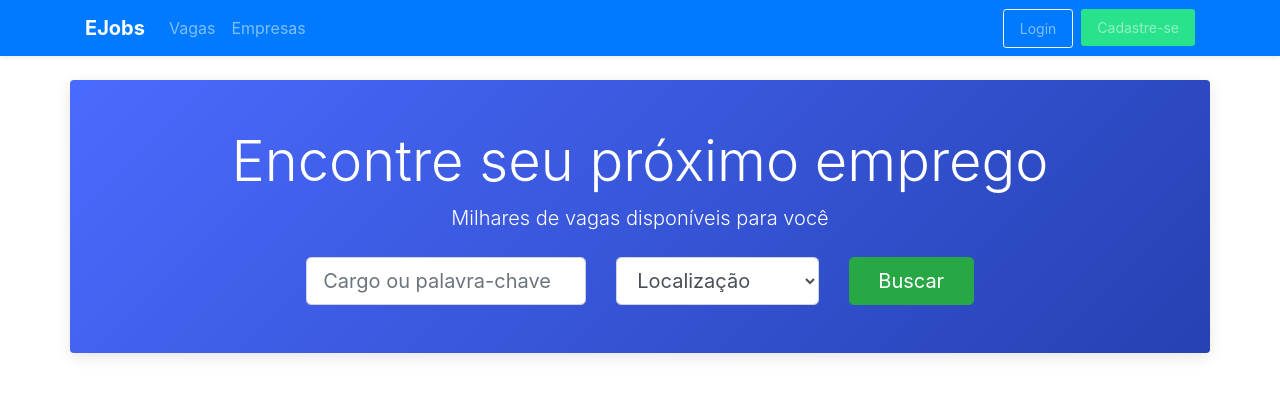
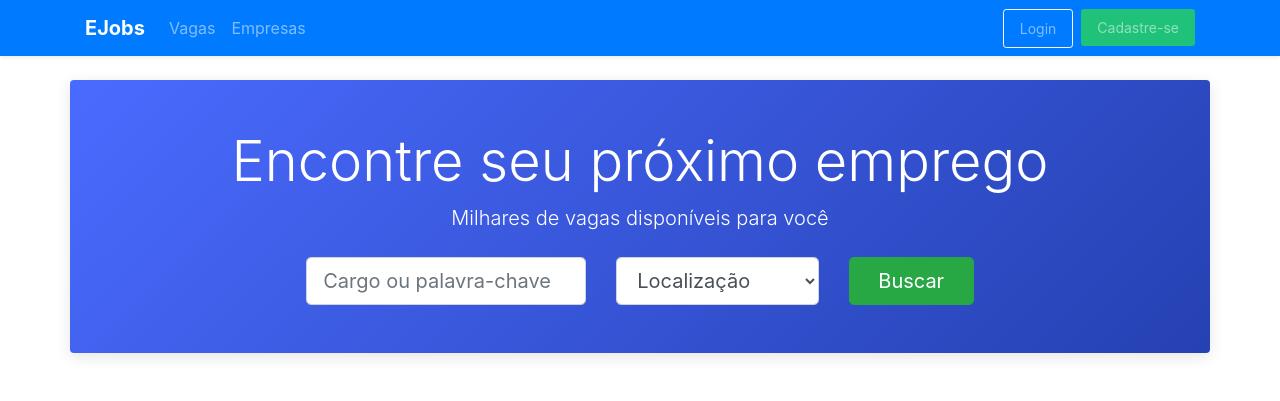
Before and after one commit to Projeto-Integrador-E-Jobs/E-Jobs, a PHP site: page /app/view/home/home.php in a window 1280 px wide. Shown: the top 401 px of the page. Run offline with PHP 8.4, Linux system fonts and the light colour scheme; some libraries are stand-ins or nearby versions.

Commit message:
Update header.css

```diff
--- a/app/view/include/header.css
+++ b/app/view/include/header.css
@@ -1,5 +1,5 @@
 .btn-cadastro {
-    background-color: #28e28c; /* verde claro personalizado */
+    background-color: #20c27a; /* verde claro personalizado */
     color: white;
     border: none;
 }
```
